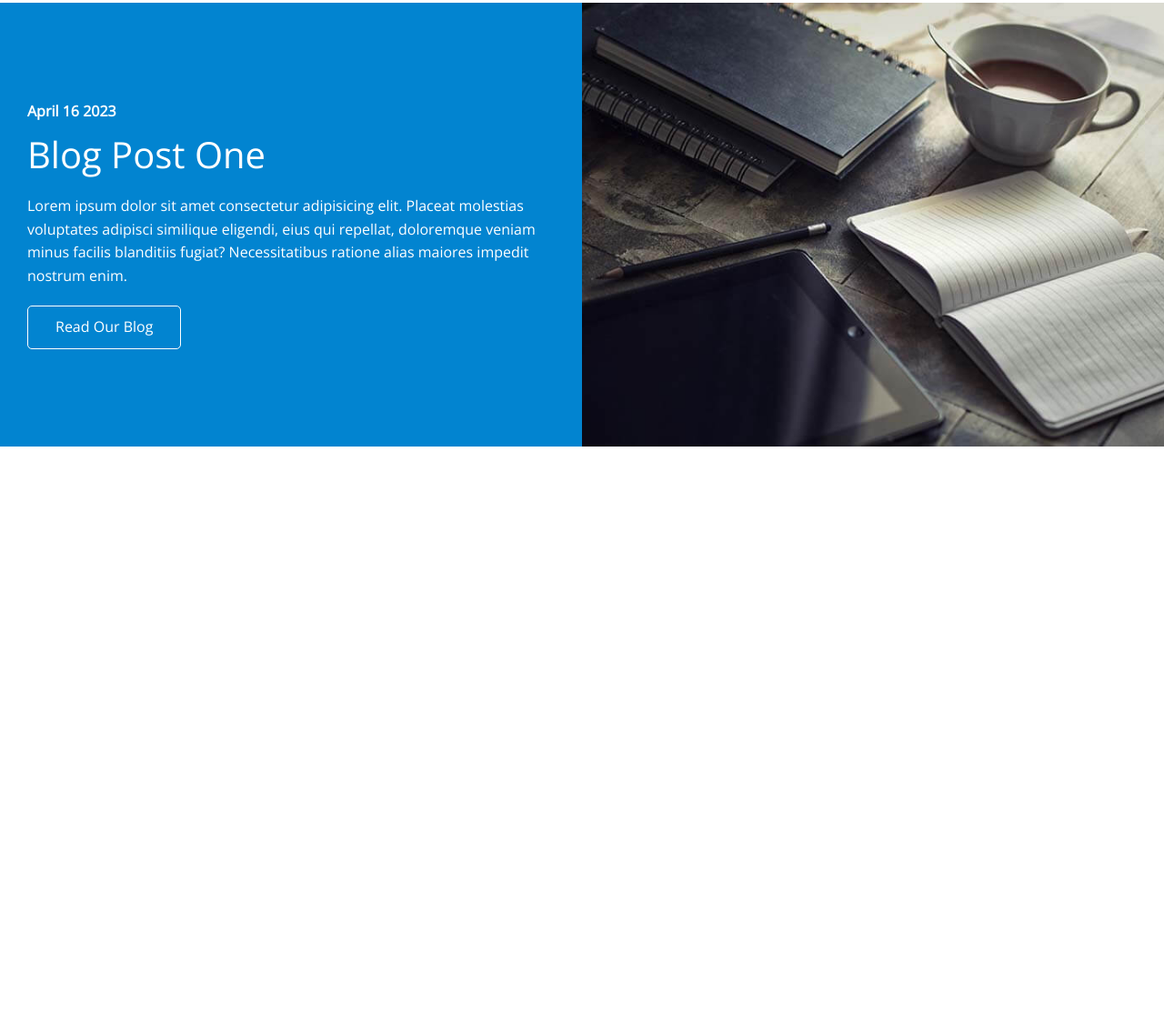
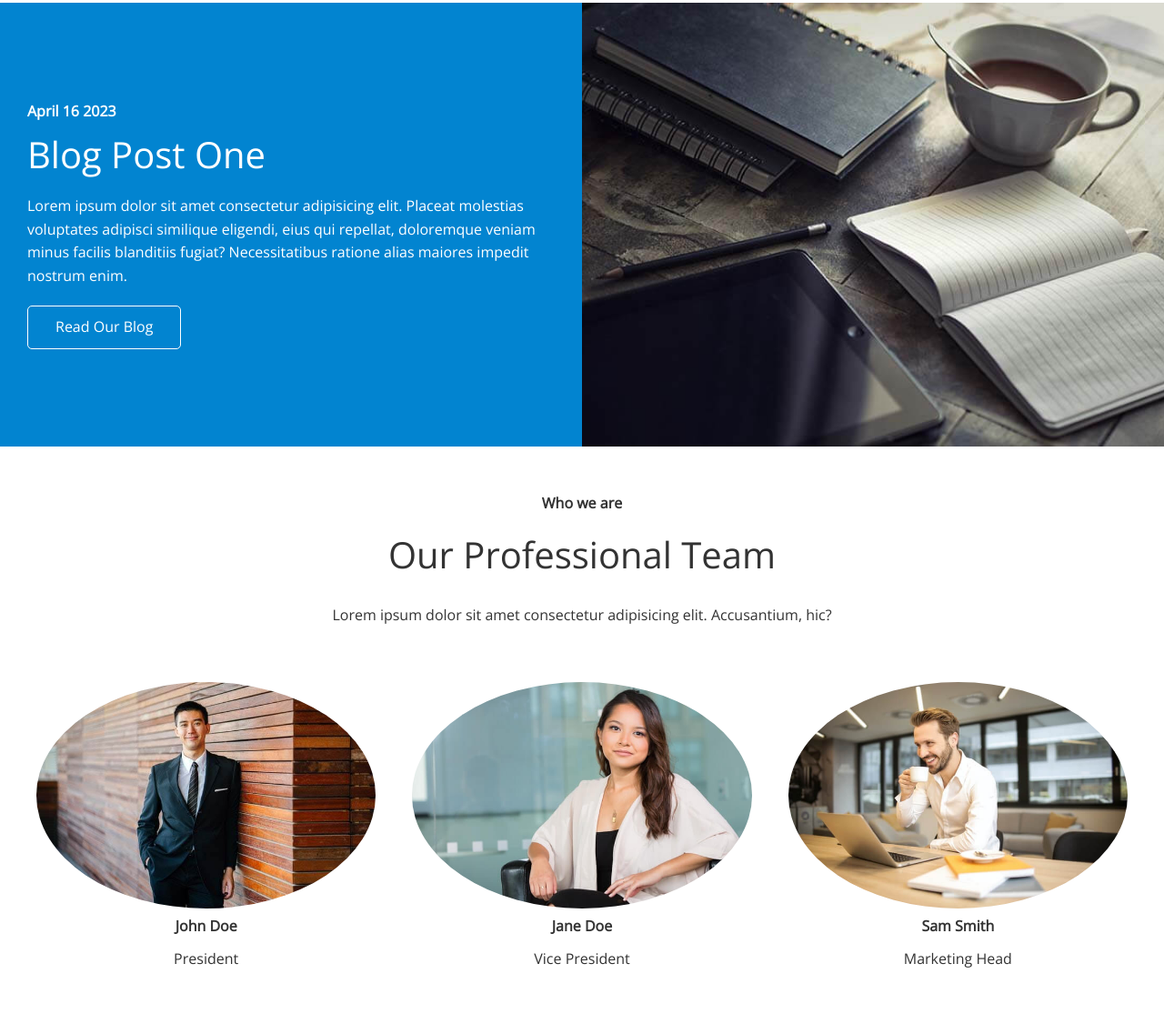
Before and after one commit to firefly017/modern-html-and-css, a plain HTML site: page edgeledger/index.html in a window 1280 px wide. Shown: the part 2223-3360 px from the top of the page at 91% size. Before the commit the page ends 2721 px from the top, so only its background shows below. Drawn offline with nearby package versions, Linux system fonts and the light colour scheme; some icons are missing.

Commit message:
edgeledger team

```diff
--- a/edgeledger/css/style.css
+++ b/edgeledger/css/style.css
@@ -132,3 +132,7 @@ img {
 .cases img:hover {
   opacity: 0.7;
 }
+
+.team img {
+  border-radius: 50%;
+}
--- a/edgeledger/index.html
+++ b/edgeledger/index.html
@@ -144,6 +144,33 @@
                 </div>
             </div>
         </section>
+
+        <!-- Team -->
+        <section id="team" class="team section-padding">
+            <header class="section-header">
+                <h4>Who we are</h4>
+                <h2>Our Professional Team</h2>
+                <p>Lorem ipsum dolor sit amet consectetur adipisicing elit.
+                    Accusantium, hic?</p>
+            </header>
+            <div class="flex-items">
+                <div>
+                    <img src="images/team/person1.jpg" alt="">
+                    <h4>John Doe</h4>
+                    <p>President</p>
+                </div>
+                <div>
+                    <img src="images/team/person2.jpg" alt="">
+                    <h4>Jane Doe</h4>
+                    <p>Vice President</p>
+                </div>
+                <div>
+                    <img src="images/team/person3.jpg" alt="">
+                    <h4>Sam Smith </h4>
+                    <p>Marketing Head</p>
+                </div>
+            </div>
+        </section>
     </main>
 </body>
 
```
